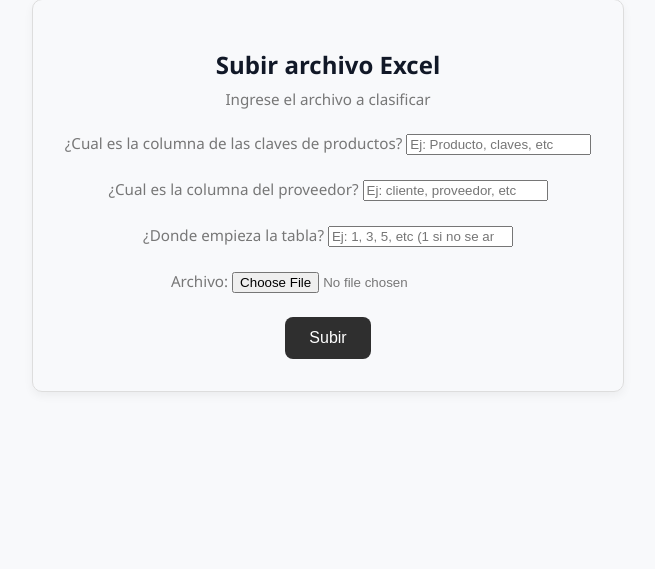
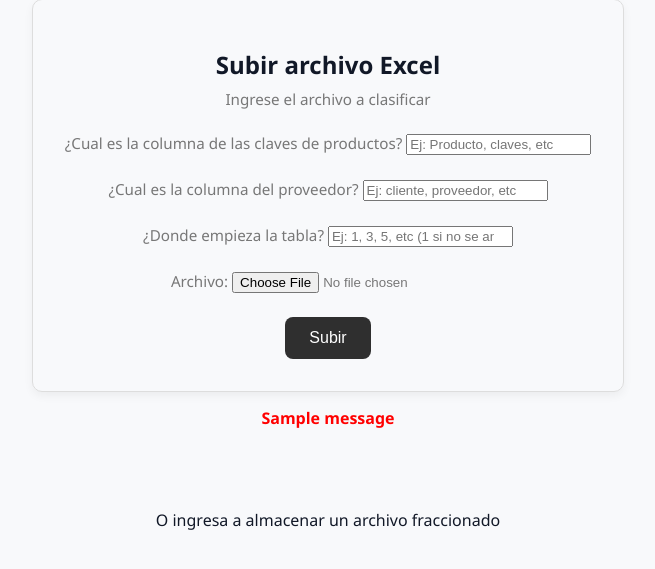
Before and after one commit to aramis-ls/clasificacion, a Django app: page /clasificacion/ in a window 1280 px wide. Shown: the part 166-735 px from the top of the page, without its empty margins (312-967 px from the left). Run offline with Django 5.2, Linux system fonts and the light colour scheme; tables that the repository leaves empty hold one stand-in row (values such as "Sample post"); one stand-in notice (Sample message) is shown.

Commit message:
respaldo

```diff
--- a/clasificacion/forms.py
+++ b/clasificacion/forms.py
@@ -1,6 +1,6 @@
 from django import forms
 
-class clasificar(forms.Form):
+class clasificacion(forms.Form):
     clve_prod= forms.CharField(
         label="¿Cual es la columna de las claves de productos?",
         max_length=50,
@@ -25,3 +25,12 @@ class clasificar(forms.Form):
         'placeholder':"Ej: 1, 3, 5, etc (1 si no se anota)"})
     )
     archivo = forms.FileField()
+
+class clasificar(forms.Form):
+    cod = forms.CharField(label='Columna Código de Producto')
+    prov = forms.CharField(label='Columna Proveedor')
+    frcc = forms.CharField(label='Columna Fracción')
+    pe = forms.CharField(label='Columna Precio Estimado')
+    arancel = forms.CharField(label='Columna Arancel')
+    fila = forms.IntegerField(label='Fila de inicio de los datos', min_value=1)
+    archivo = forms.FileField(label='Archivo Excel')
--- /dev/null
+++ b/clasificacion/templates/clasificacion.html
@@ -0,0 +1,50 @@
+<!DOCTYPE html>
+<html>
+
+{% extends 'base.html' %}
+
+{% block title %}Clasificación de Elementos{% endblock %}
+{% block content%}
+
+
+    <div class ="cont">
+    <form class="formulario" method="post" enctype="multipart/form-data">
+        <h1>Subir archivo Excel</h1>
+    <p>Ingrese el archivo a clasificar</p>
+        {% csrf_token %}
+        {{ form.as_p }}
+        <button type="submit">Subir</button>
+    </form>
+    {% if messages %}
+  {% for message in messages %}
+    <div class="alerta">{{ message }}</div>
+  {% endfor %}
+{% endif %}
+
+<div class="cont">
+    <a href="/clasificacion/clasificado/clasificar">O ingresa a almacenar un archivo fraccionado</a>
+
+
+</div>
+
+</div>
+    {% if lista_encontrados %}
+        <h2>Claves encontradas:</h2>
+        <ul>
+            {% for producto in lista_encontrados %}
+                <li>{{ producto.clave }} | Fracción: {{ producto.fraccion }} | Regulaciones: {{ producto.regulaciones }} | Precio: {{ producto.precio }}</li>
+            {% endfor %}
+        </ul>
+    {% endif %}
+
+    {% if lista_faltantes %}
+        <h2>Claves faltantes:</h2>
+        <ul>
+            {% for clave in lista_faltantes %}
+                <li>{{ clave }}</li>
+            {% endfor %}
+        </ul>
+    {% endif %}
+
+{% endblock %}
+</html>
--- a/clasificacion/templates/clasificar.html
+++ b/clasificacion/templates/clasificar.html
@@ -1,38 +1,21 @@
-<!DOCTYPE html>
-<html>
-
-{% extends 'base.html' %}
-
-{% block title %}Clasificación de Elementos{% endblock %}
-{% block content%}
+{% extends "base.html" %}
+{% load static %}
+{% block content %}
 
 
-    <div class ="cont">
-    <form class="formulario" method="post" enctype="multipart/form-data">
-        <h1>Subir archivo Excel</h1>
-    <p>Ingrese el archivo a clasificar</p>
-        {% csrf_token %}
-        {{ form.as_p }}
-        <button type="submit">Subir</button>
-    </form>
-</div>
-    {% if lista_encontrados %}
-        <h2>Claves encontradas:</h2>
-        <ul>
-            {% for producto in lista_encontrados %}
-                <li>{{ producto.clave }} | Fracción: {{ producto.fraccion }} | Regulaciones: {{ producto.regulaciones }} | Precio: {{ producto.precio }}</li>
-            {% endfor %}
-        </ul>
-    {% endif %}
+<div class="cont">
 
-    {% if lista_faltantes %}
-        <h2>Claves faltantes:</h2>
-        <ul>
-            {% for clave in lista_faltantes %}
-                <li>{{ clave }}</li>
-            {% endfor %}
-        </ul>
-    {% endif %}
+  <form method="post" class="formulario" enctype="multipart/form-data">
+    <h2>Cargar datos desde Excel</h2>
+    {% csrf_token %}
+    {{ form.as_p }}
+    <button type="submit">Cargar</button>
+  </form>
+  </div>
 
+  {% if messages %}
+    {% for message in messages %}
+      <div class="alerta">{{ message }}</div>
+    {% endfor %}
+  {% endif %}
 {% endblock %}
-</html>
--- a/clasificacion/urls.py
+++ b/clasificacion/urls.py
@@ -4,5 +4,6 @@ from clasificacion import views
 
 app_name = 'clasificacion'
 urlpatterns = [
-    path('',views.clasificacion, name= 'Clasificacion'),
+    path('',views.clasificacion_excel, name= 'Clasificacion'),
+    path('clasificado/clasificar', views.clasificar_excel, name='Clasificar')
 ]
--- a/clasificacion/views.py
+++ b/clasificacion/views.py
@@ -1,28 +1,39 @@
 import os
+from django.contrib import messages
 from django.http import HttpResponse
 import pandas as pd
 from django.shortcuts import render, redirect
 
 from clasificador import settings
-from .forms import clasificar
+from .forms import clasificar, clasificacion
 from productos.models import Producto
 from fracciones.models import Fraccion
 from clientes.models import Proveedores
 
-def clasificacion(request):
+def clasificacion_excel(request):
     clasificados = []
     no_clasificados = []
 
     if request.method == 'POST':
-        form = clasificar(request.POST, request.FILES)
+        form = clasificacion(request.POST, request.FILES)
         if form.is_valid():
             archivo=form.cleaned_data['archivo']
             product=form.cleaned_data['clve_prod']
             proveed=form.cleaned_data['proveedor']
             fila=form.cleaned_data['fila']
+
+            try:
+                df = pd.read_excel(archivo, dtype=str, skiprows=fila - 1)
+                if product not in df.columns or proveed not in df.columns:
+                    raise ValueError("Columnas no encontradas")
+            except Exception as e:
+                messages.error(request, f"Error al procesar archivo: {str(e)}")
+                return render(request, 'clasificacion.html', {'form': form})
+
+
+
             df = pd.read_excel(archivo, header=fila-1)
 
-            #valid
             for index, row in df.iterrows():
                 codigo = str(row[product]).strip()
                 nombre_prov = str(row[proveed]).strip()
@@ -62,6 +73,60 @@ def clasificacion(request):
             })
 
     else:
+        form = clasificacion()
+
+    return render(request, 'clasificacion.html', {'form': form,})
+
+def clasificar_excel(request):
+    if request.method == 'POST':
+        form = clasificar(request.POST, request.FILES)
+        if form.is_valid():
+            archivo = form.cleaned_data['archivo']
+            fila_inicio = form.cleaned_data['fila']
+            col_codigo = form.cleaned_data['cod']
+            col_prov = form.cleaned_data['prov']
+            col_frac = form.cleaned_data['frcc']
+            col_pe = form.cleaned_data['pe']
+            col_arancel = form.cleaned_data['arancel']
+
+            try:
+                df = pd.read_excel(archivo, dtype=str, skiprows=fila_inicio - 1)
+
+                # Validar columnas
+                for col in [col_codigo, col_prov, col_frac, col_pe, col_arancel]:
+                    if col not in df.columns:
+                        messages.error(request, f"Columna '{col}' no encontrada.")
+                        return render(request, 'clasificar.html', {'form': form})
+
+                for _, row in df.iterrows():
+                    codigo = row[col_codigo].strip()
+                    proveedor_nombre = row[col_prov].strip()
+                    fraccion_nombre = row[col_frac].strip()
+                    pe = row[col_pe].strip()
+                    arancel = row[col_arancel].strip()
+
+                    # Insertar o recuperar proveedor
+                    proveedor, _ = Proveedores.objects.get_or_create(nombre_prov=proveedor_nombre)
+
+                    # Insertar o recuperar fracción
+
+                    fraccion, _ =Fraccion.objects.get_or_create(
+                        nombre_frcc=fraccion_nombre,
+                        defaults={'desc_frcc': '', 'pe': pe, 'arancel': arancel}
+                    )
+
+                    # Insertar producto si no existe
+                    Producto.objects.get_or_create(
+                        codigo=codigo,
+                        id_prov=proveedor,
+                        defaults={'id_frcc': fraccion}
+                    )
+
+                messages.success(request, "Datos cargados correctamente.")
+                return redirect('/clasificacion/clasificado/clasificar')
+            except Exception as e:
+                messages.error(request, f"Error al procesar archivo: {str(e)}")
+    else:
         form = clasificar()
 
-    return render(request, 'clasificar.html', {'form': form,})
+    return render(request, 'clasificar.html', {'form': form})
--- a/clasificador/urls.py
+++ b/clasificador/urls.py
@@ -16,6 +16,11 @@ Including another URLconf
 """
 from django.contrib import admin
 from django.urls import include, path
+from django.conf import settings
+from django.conf.urls.static import static
+
+
+from clasificador import settings
 urlpatterns = [
     path('admin/', admin.site.urls),
     path('', include('inicio.urls')),
@@ -24,4 +29,4 @@ urlpatterns = [
     path('clientes/',include('clientes.urls')),
     path('productos/',include('productos.urls')),
 
-]
+] + static(settings.MEDIA_URL, document_root=settings.MEDIA_ROOT)
--- a/static/css/estilos.css
+++ b/static/css/estilos.css
@@ -31,12 +31,14 @@ a:hover {
 }
 
 .cont{
-        display: flex;
+    display: flex;
     justify-content: center;
     align-items: center;
+    flex-direction: column;
     flex-grow: 1;
     margin-top: 80px;
 }
+
 
 .formulario{
 
@@ -303,3 +305,17 @@ main p {
     border-radius: .2rem;
     border-color: transparent;
 }
+
+.descargas {
+    padding: 0.5rem 1rem;
+    background-color: #D2A882;
+    color: white;
+    border: none;
+    border-radius: 5px;
+}
+
+.alerta {
+    color: red;
+    margin-top: 15px;
+    font-weight: bold;
+}
```
Also changed, not shown: clasificacion/templates/clasificado.html (+4 -4 lines), 2 other files.
